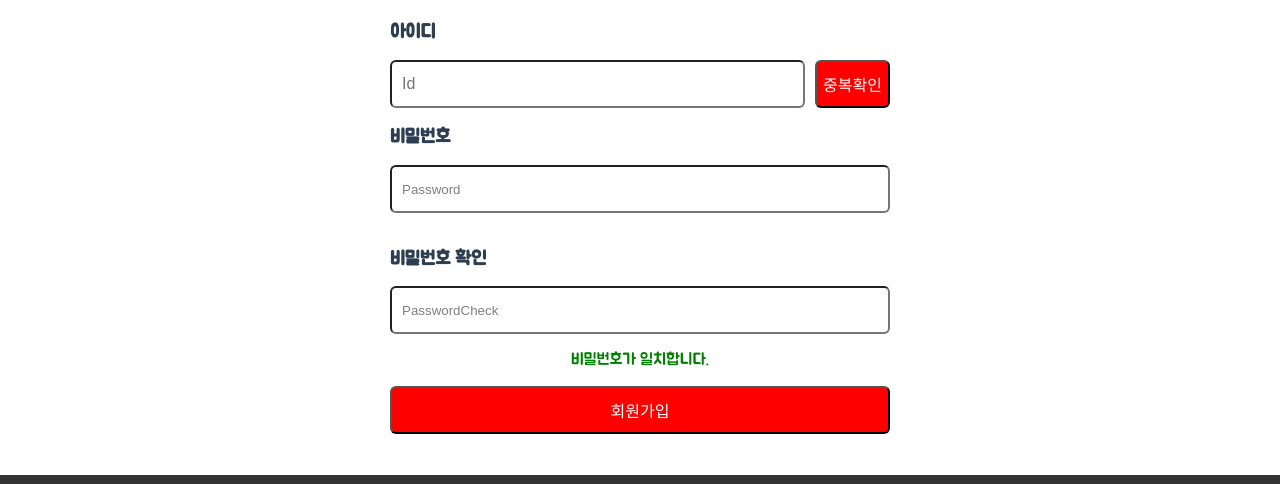
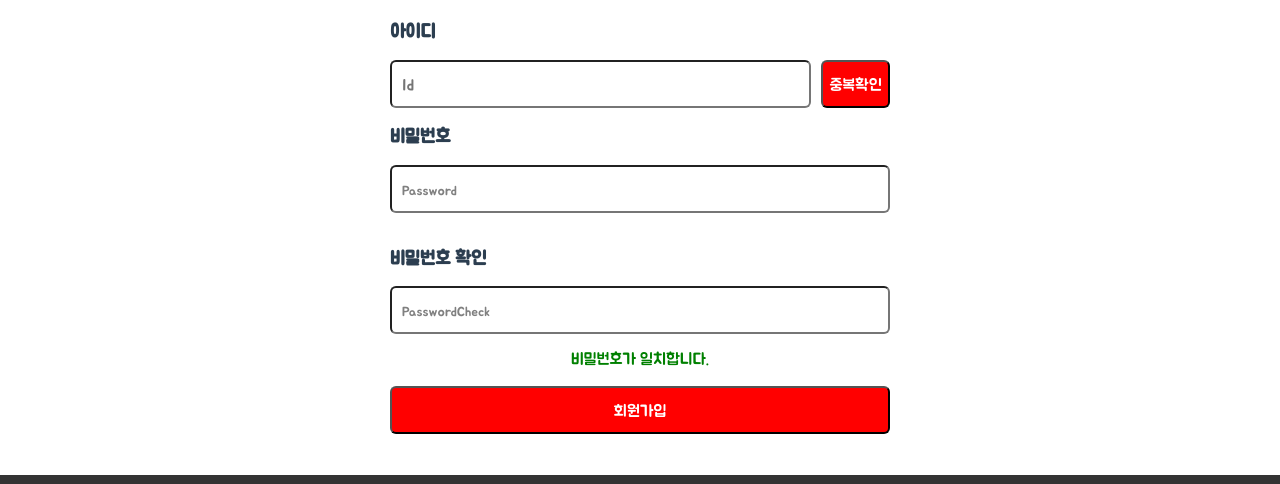
Before and after one commit to kimgusxo/NovelIsland, a Vue app: page /signup in a window 1280 px wide. Shown: the part 204-688 px from the top of the page. Built offline with nearby package versions, Linux system fonts and the light colour scheme.

Commit message:
font apply

```diff
--- a/src/components/page/SignIn.vue
+++ b/src/components/page/SignIn.vue
@@ -63,9 +63,13 @@ export default {
     background-color: white;
 }
 #login-form > input::placeholder{
+    font-family: 'bmjua';
+
     color: gray;
 }
 #login-form > input[type="submit"]{
+    font-family: 'bmjua';
+
     color: white;
     font-size: 16px;
     background-color: red;
--- a/src/components/page/SignUp.vue
+++ b/src/components/page/SignUp.vue
@@ -75,9 +75,12 @@ export default {
     background-color: white;
 }
 #signUp-form > input::placeholder{
-    color: gray;
+  font-family: 'bmjua';
+  color: gray;
 }
 #signUp-form > input[type="submit"]{
+    font-family: 'bmjua';
+
     color: white;
     font-size: 16px;
     background-color: red;
@@ -91,6 +94,8 @@ export default {
   margin-bottom: 10px;
 }
 .input-wrapper > input {
+  font-family: 'bmjua';
+
   flex: 1; /* 남은 공간을 모두 차지하도록 설정 */
   height: 48px;
   font-size: 16px;
@@ -99,6 +104,8 @@ export default {
   box-sizing: border-box;
 }
 .input-wrapper > button {
+  font-family: 'bmjua';
+
   height: 48px;
   font-size: 16px;
   background-color: red;
```
